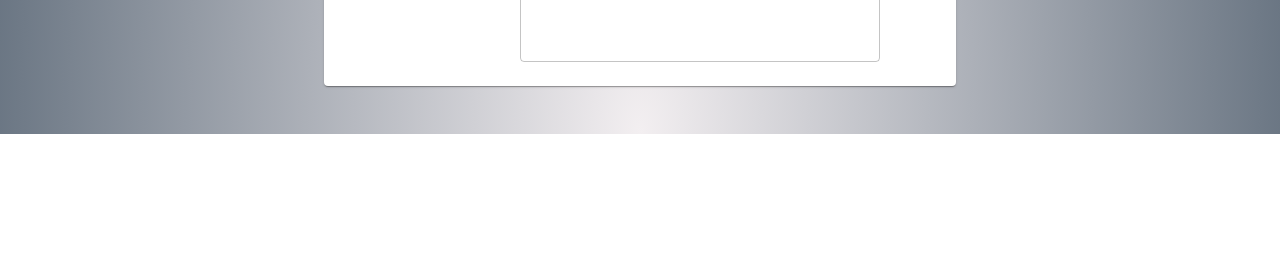
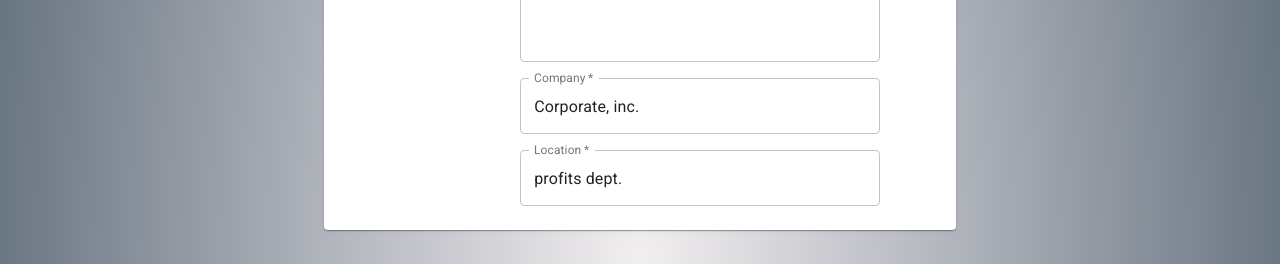
Before and after one commit to Carl-33/Watercooler, a React (Create React App) app in the folder watercooler/client/: page /Forum in a window 1280 px wide. Shown: the part 1104-1368 px from the top of the page. Before the commit the page ends 1238 px from the top, so only its background shows below. Built offline with nearby package versions, Linux system fonts and the light colour scheme; no server answers.

Commit message:
added company and location to forum posts

```diff
--- a/watercooler/client/src/components/Pages/Forum.js
+++ b/watercooler/client/src/components/Pages/Forum.js
@@ -51,11 +51,15 @@ const Forum = () => {
   const [author, setAuthor] = useState("John Smith");
   const [title, setTitle] = useState("Work Thoughts");
   const [body, setBody] = useState("What do you guys think about work?");
+  const [company, setCompany] = useState("Corporate, inc.");
+  const [location, setLocation] = useState("profits dept.")
   //input Ref to DB!
   const classes = useStyles();
   const authorRef = useRef();
   const titleRef = useRef();
   const bodyRef = useRef();
+  const companyRef = useRef();
+  const locationRef = useRef();
 
   const savePost = (e) => {
     e.preventDefault();
@@ -64,10 +68,14 @@ const Forum = () => {
       author: authorRef.current.value,
       title: titleRef.current.value,
       body: bodyRef.current.value,
+      company: companyRef.current.value,
+      location: locationRef.current.value,
     });
     authorRef.current.value = "";
     titleRef.current.value = "";
     bodyRef.current.value = "";
+    companyRef.current.value = "";
+    locationRef.current.value = "";
     window.location.reload();
   };
   console.log(savePost);
@@ -296,6 +304,36 @@ const Forum = () => {
                 variant="outlined"
               />
             </Grid>
+            <Grid item xs={12} sm={6}>
+              <TextField
+                id="outlined-multiline-static"
+                label="Company"
+                rows={6}
+                required
+                defaultValue={company}
+                onChange={(e) => {
+                  setCompany(e.target.value);
+                  console.log(e.target.value);
+                }}
+                inputRef={companyRef}
+                variant="outlined"
+              />
+            </Grid>
+            <Grid item xs={12} sm={6}>
+              <TextField
+                id="outlined-multiline-static"
+                label="Location"
+                rows={6}
+                required
+                defaultValue={location}
+                onChange={(e) => {
+                  setLocation(e.target.value);
+                  console.log(e.target.value);
+                }}
+                inputRef={locationRef}
+                variant="outlined"
+              />
+            </Grid>
           </Grid>
         </Grid>
       </Paper>
```
